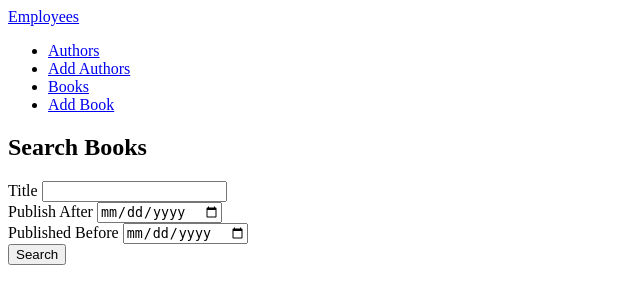
After one commit to MatthewKlayme/Employees, a Node server app: page /books in a window 1280 px wide. The commit adds this page. Shown: the top 304 px of the page, without its empty margins (0-640 px from the left). Run offline with Node 20, Linux system fonts and the light colour scheme; data that the repository does not hold is empty; some libraries are stand-ins or nearby versions.

Commit message:
Books create/index/new

```diff
--- a/package.json
+++ b/package.json
@@ -12,10 +12,12 @@
   "author": "",
   "license": "ISC",
   "dependencies": {
+    "body-parser": "^1.20.1",
     "ejs": "^3.1.8",
     "express": "^4.18.2",
     "express-ejs-layouts": "^2.5.1",
-    "mongoose": "^6.7.0"
+    "mongoose": "^6.7.0",
+    "multer": "^1.4.5-lts.1"
   },
   "devDependencies": {
     "dotenv": "^16.0.3",
--- /dev/null
+++ b/routes/books.js
@@ -0,0 +1,88 @@
+const express = require('express');
+const router = express.Router();
+const multer = require('multer');
+const path = require('path')
+const fs = require('fs')
+const Book = require('../models/book')
+const Author = require('../models/author')
+const uploadPath = path.join('public', Book.coverImageBasePath)
+const imageMimeTypes = ['images/jpg', 'images/jpeg', 'images/png', 'images/gif']
+const upload = multer({
+    dest: uploadPath,
+    fileFIlter: (req, file, callback) => {
+        callback(null, )
+    }
+})
+
+//All Books Route
+router.get('/', async (req, res) => {
+    let query = Book.find()
+    if(req.query.title != null && req.query.title != ''){
+        query = query.regex('title', new RegExp(req.query.title, 'i'))
+    }
+    if(req.query.publishedBefore != null && req.query.publishedBefore != ''){
+        query = query.lte('publishDate', req.query.publishedBefore)
+    }
+    if(req.query.publishedAfter != null && req.query.publishedAfter != ''){
+        query = query.gte('publishDate', req.query.publishedAfter)
+    }
+    try{
+        const books = await query.exec()
+        res.render('books/index', {
+            books: books,
+            searchOptions: req.query
+        })
+    }catch{
+        res.redirect('/')
+    }
+})
+
+//New Book Route
+router.get('/new', async (req,res) => {
+    renderNewPage(res, new Book())
+})
+
+//Create Book Route
+router.post('/', upload.single('cover'),async (req,res) => {
+    const fileName = req.file != null ? req.file.filename : null
+    const book = new Book({
+        title: req.body.title,
+        author: req.body.author,
+        publishDate: new Date(req.body.publishDate),
+        pageCount: req.body.pageCount,
+        coverImageName: fileName,
+        description: req.body.description
+    })
+    try{
+        const newBook = await book.save()
+        // res.redirect(`books/${newBook.id}`)
+        res.redirect('books')
+    }catch{
+        if(book.coverImageName != null){
+            removeBookCover(book.coverImageName)
+            renderNewPage(res, book, true)
+        }
+    }
+})
+
+async function renderNewPage(res, book, hasError = false){
+    try{
+        const authors = await Author.find()
+        const params = {
+            authors: authors,
+            book: book
+        }
+        if(hasError) params.errorMessage = 'Error Creating Book'
+        res.render('books/new', params)
+    }catch{
+        res.redirect('/books')
+    }
+}
+
+function removeBookCover(fileName){
+    fs.unlink(path.join(uploadPath, fileName), err =>{
+        if(err) console.error(err)
+    })
+}
+
+module.exports = router;
--- a/server.js
+++ b/server.js
@@ -4,24 +4,30 @@ if(process.env.NODE_ENV !== 'production'){
 const express = require('express');
 const app = express();
 const expressLayouts = require('express-ejs-layouts');
+const bodyParser = require('body-parser')
 
 const indexRouter = require('./routes/index');
+const authorRouter = require('./routes/authors');
+const bookRouter = require('./routes/books');
 
 app.set('view engine', 'ejs');
 app.set('views', __dirname + '/views');
 app.set('layout', 'layouts/layout');
 app.use(expressLayouts);
 app.use(express.static('public'))
+app.use(bodyParser.urlencoded({limit: '10mb', extended: false}))
 
 const mongoose = require('mongoose');
-mongoose.connect(process.env.DATABASE_URL,{
+mongoose.connect(process.env.DATABASE_URL || "https://localhost:3000",{
     useNewUrlParser: true
 })
-const db = mongoose.connection;
-db.on('error', error => console.error(error))
+const db = mongoose.connection
+db.on('error', error => console.log("This is THE FUCKING ERROR"+error))
 db.once('open', () => console.log("Connected to Mongoose"))
 
 app.use('/', indexRouter);
+app.use('/authors', authorRouter)
+app.use('/books', bookRouter)
 
 const port = process.env.PORT;
 app.listen(port || 3000);
--- /dev/null
+++ b/views/authors/_form_fields.ejs
@@ -0,0 +1,2 @@
+<label>Name</label>
+<input type= 'text' name="name"><%=author.name%>
--- /dev/null
+++ b/views/authors/new.ejs
@@ -0,0 +1,6 @@
+<h2>NEW Author</h2>
+<form action = '/authors' method = 'POST'>
+    <%- include('_form_fields')%>
+    <a href="/authors">Cancel</a>
+    <button type = 'submit'>Create</button>
+</form>
--- /dev/null
+++ b/views/books/index.ejs
@@ -0,0 +1,21 @@
+<h2>Search Books</h2>
+<form action = '/books' method = "GET">
+    <div>
+        <label>Title</label>
+        <input  type = "text" name = "title" value = "<%= searchOptions.title %>" >
+    </div>
+    <div>
+        <label>Publish After</label>
+        <input  type = "date" name = "publishedAfter" value = "<%= searchOptions.publishedAfter %>" >
+    </div>
+    <div>
+        <label>Published Before</label>
+        <input  type = "date" name = "publishedBefore" value = "<%= searchOptions.publishedBefore %>" >
+    </div>
+    <button type = "submit">Search</button>
+</form>
+<div>
+<% books.forEach(book => {%>
+    <img height = "150" width="100" src="<%= book.coverImagePath %> ">
+<%})%>
+</div>
--- /dev/null
+++ b/views/books/new.ejs
@@ -0,0 +1,6 @@
+<h2>NEW book</h2>
+<form action = '/books' method = 'POST' enctype="multipart/form-data">
+    <%- include('_form_fields')%>
+    <a href="/books">Cancel</a>
+    <button type = 'submit'>Create</button>
+</form>
--- a/views/layouts/layout.ejs
+++ b/views/layouts/layout.ejs
@@ -7,10 +7,9 @@
     <title>MyEmployees</title>
 </head>
 <body>
-    Before
-    <br>
+    <%- include('../partials/header.ejs')%>
+    <%- include('../partials/errorMessage.ejs')%>
     <%- body %>
     <br>
-    After
 </body>
 </html>
--- /dev/null
+++ b/views/partials/errorMessage.ejs
@@ -0,0 +1,3 @@
+<% if(locals.errorMessage != null) { %>}
+    <%= errorMessage%>
+<% }  %>
--- /dev/null
+++ b/views/partials/header.ejs
@@ -0,0 +1,11 @@
+<header>
+    <nav>
+        <a href="/">Employees</a>
+        <ul>
+            <li><a href = "/authors">Authors</a></li>
+            <li><a href = "/authors/new">Add Authors</a></li>
+            <li><a href = "/books">Books</a></li>
+            <li><a href = "/books/new">Add Book</a></li>
+        </ul>
+    </nav>
+</header>
```
Also changed, not shown: models/author.js (added, +10 -0 lines), models/book.js (added, +45 -0 lines), routes/authors.js (added, +48 -0 lines), routes/index.js (+10 -2 lines), views/authors/index.ejs (added, +10 -0 lines), views/books/_form_fields.ejs (added, +34 -0 lines), views/index.ejs (+6 -1 lines), 2 other files.
